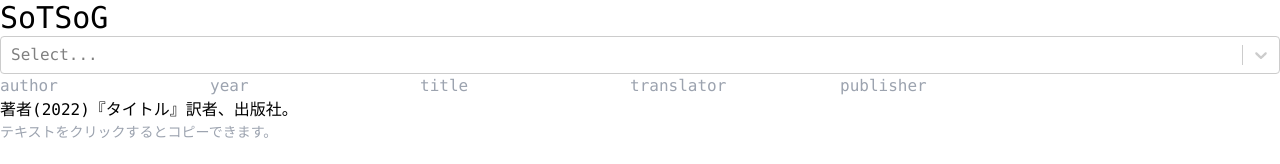
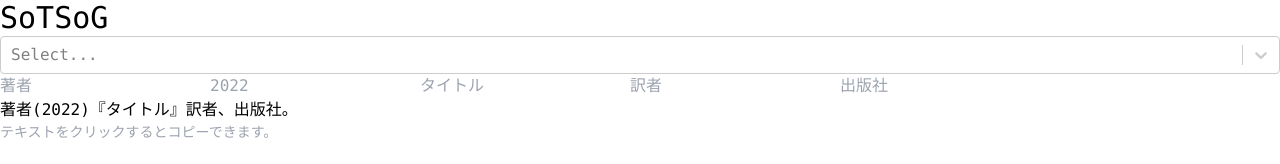
Before and after one commit to unechdev/SoTSoG, a Next.js app: page / in a window 1280 px wide. Shown: the top 164 px of the page. Built offline with nearby package versions, Linux system fonts and the light colour scheme.

Commit message:
Fix undifinded

```diff
--- a/pages/index.js
+++ b/pages/index.js
@@ -16,17 +16,19 @@ const format_type = {
 const GenerateComponent = ({ method }) => {
   const list = format_type[method].list;
   const inputs = format_type[method].inputs;
-  const [results, setResults] = useState({
-    ...inputs,
-  });
+  const [results, setResults] = useState(
+    {
+      ...inputs,
+    },
+    []
+  );
   const generatedText = format_type[method].text(results);
   return (
     <>
       {list.map((text) => {
-        console.log(text);
         return (
           <input
-            placeholder={text}
+            placeholder={results[text]}
             onChange={(e) => setResults({ ...results, [text]: e.target.value })}
             key={text}
           ></input>
```
